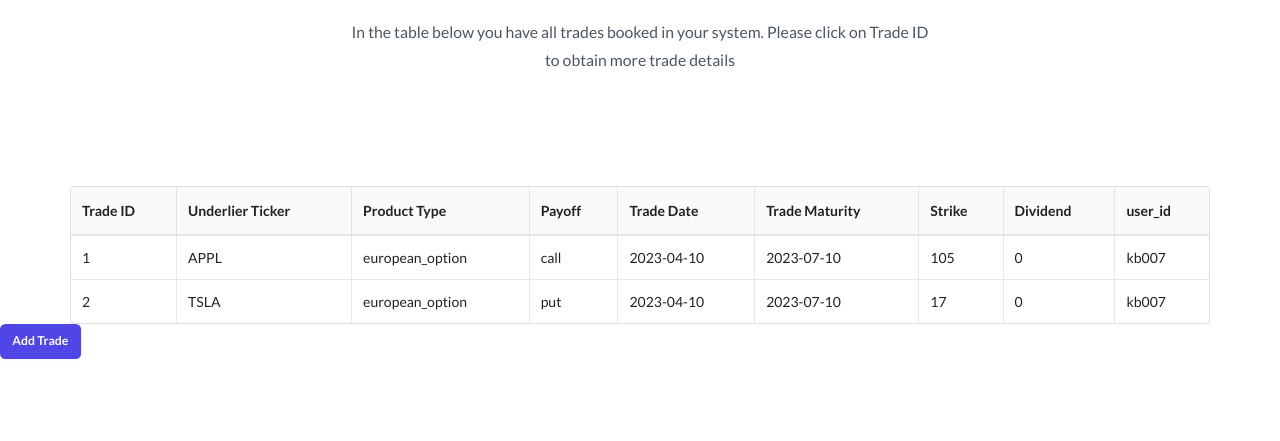
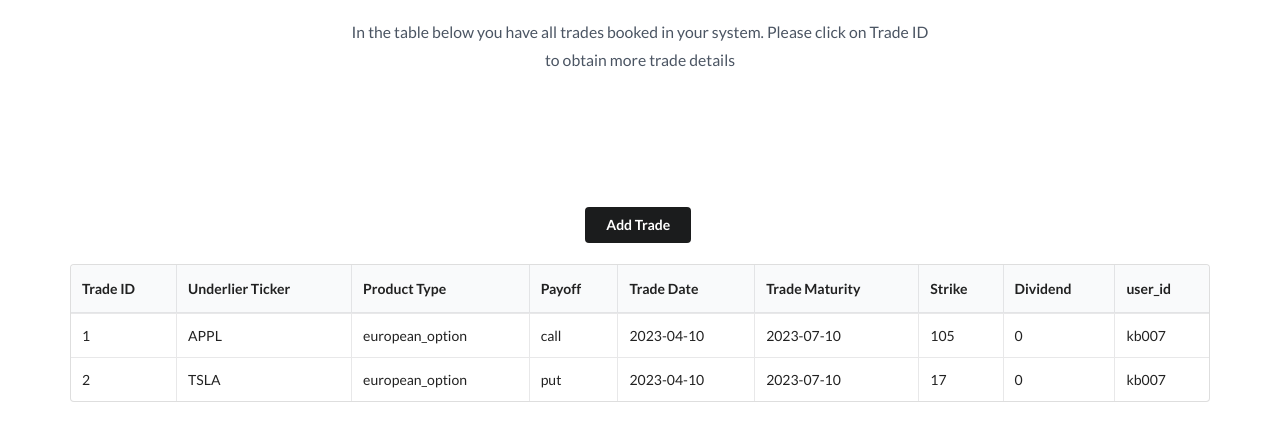
Before and after one commit to krzysiekbienias/numeraire, a Django app: page /home-page/eq-dashboard/trade-book in a window 1280 px wide. Shown: the part 217-658 px from the top of the page. Run offline with Django 5.2, Linux system fonts and the light colour scheme; data comes from the database, SQL or seed files in the repository; both versions use the stored data as it was before the commit; some libraries are stand-ins or nearby versions.

Commit message:
Change BookTradeForm class to inherit from ModelForm. When you inherit from Form you cannot save form into model.

```diff
--- a/wiener/forms.py
+++ b/wiener/forms.py
@@ -1,20 +1,24 @@
 from django import forms
+from .models import TradeBook
+
 
 class MarketForm(forms.Form):
-    valuation_date=forms.CharField(label="Market Date",initial="2023-05-12")
-    risk_free_rate=forms.FloatField(label="Risk Free Rate",initial=0.06)
-    volatility=forms.FloatField(min_value=0,label="Volatility",initial=0.22)
+    valuation_date = forms.CharField(label="Market Date", initial="2023-05-12")
+    risk_free_rate = forms.FloatField(label="Risk Free Rate", initial=0.05)
+    volatility = forms.FloatField(min_value=0, label="Volatility", initial=0.22)
 
-prod_type_selection=(("European Option","European Option"),("Asian Option", "Asian Option"),("Digital Option", "Digital Option"))
 
-payoff_type_selection=(("Call","Call"),("Put","Put"))
-class BookTradeForm(forms.Form):
-    ticker=forms.CharField(label="Ticker",max_length=100)
-    product_type=forms.ChoiceField(choices=prod_type_selection)
-    payoff_type=forms.ChoiceField(choices=payoff_type_selection)
-    trade_date=forms.CharField(label="Trade Date")
-    trade_maturity=forms.CharField(label="Trade Maturity")
-    strike=forms.FloatField(label="Strike")
-    dividend=forms.FloatField(label="Dividend")
-    created_at=forms.CharField(label="Created at")
-    user=forms.CharField(label="User",max_length=100,initial="kb007")
+class BookTradeForm(forms.ModelForm):
+    class Meta:
+        model = TradeBook
+        fields = (
+            'underlier_ticker', 'product_type', 'payoff', 'trade_date', 'trade_maturity', 'strike', 'dividend'
+            , 'user_id')
+
+        PROD_TYPE_SELECTION = (
+            ("European Option", "European Option"), ("Asian Option", "Asian Option"),
+            ("Digital Option", "Digital Option"))
+
+        PAYOFF = (("Call", "Call"), ("Put", "Put"))
+        widgets = {'product_type': forms.Select(choices=PROD_TYPE_SELECTION),
+                   'payoff': forms.Select(choices=PAYOFF)}
--- a/wiener/templates/wiener/trade-book.html
+++ b/wiener/templates/wiener/trade-book.html
@@ -18,7 +18,11 @@ trade-book
       <h2 class="text-4xl font-bold tracking-tight text-gray-900 sm:text-6xl">Trades center</h2>
       <p class="mt-6 text-lg leading-8 text-gray-600">In the table below you have all trades booked in your system. Please click on Trade ID to obtain more trade details</p>
     </div>
-  </div>
+</div>
+
+<div class="flex justify-center p-6">
+<button type="button" id="open-modal-btn" class="ui secondary button">Add Trade</button>
+</div>
 
 
 <div class="px-20" >
@@ -27,12 +31,12 @@ trade-book
     </table>
 </div>
 
-<button type="button" id="open-modal-btn" class="rounded-md bg-indigo-600 px-3.5 py-2.5 text-sm font-semibold text-white shadow-sm hover:bg-indigo-500 focus-visible:outline focus-visible:outline-2 focus-visible:outline-offset-2 focus-visible:outline-indigo-600">Add Trade</button>
 
 
-<div class="relative p-4 w-full max-w-md max-h-full">
+
+<div class="flex justify-center m-3" >
         <!-- Modal content -->
-        <div class="hidden relative bg-white rounded-lg shadow dark:bg-gray-700" id="form-modal-trades">
+        <div class="hidden relative bg-white rounded-lg shadow dark:bg-gray-700" id="modal-content">
             <!-- Modal header -->
             <div class="flex items-center justify-between p-4 md:p-5 border-b rounded-t dark:border-gray-600">
                 <h3 class="text-lg font-semibold text-gray-900 dark:text-white">
@@ -46,34 +50,47 @@ trade-book
                 </button>
             </div>
             <!-- Modal body -->
-            <form class="p-4 md:p-5" method="POST" id="trade-book-form">
+            <form class="p-4 md:p-5" method="POST" id="new-trade-form">
                  {% csrf_token %}
                 <div class="grid gap-4 mb-4 grid-cols-2">
                     <div class="col-span-2">
-                        <label for="{{trade_book_form.ticker.id_for_label}}" class="block mb-2 text-sm font-medium text-gray-900 dark:text-white">Underlier Name</label>
-                        {{trade_book_form.ticker|add_class:"bg-gray-50 border border-gray-300 text-gray-900 text-sm rounded-lg focus:ring-primary-600 focus:border-primary-600 block w-full p-2.5 dark:bg-gray-600 dark:border-gray-500 dark:placeholder-gray-400 dark:text-white dark:focus:ring-primary-500 dark:focus:border-primary-500"}}
+                        <label for="{{new_trade_form.underlier_ticker.id_for_label}}" class="block mb-2 text-sm font-medium text-gray-900 dark:text-white">Underlier Name</label>
+                        {{new_trade_form.underlier_ticker|add_class:"bg-gray-50 border border-gray-300 text-gray-900 text-sm rounded-lg focus:ring-primary-600 focus:border-primary-600 block w-full p-2.5 dark:bg-gray-600 dark:border-gray-500 dark:placeholder-gray-400 dark:text-white dark:focus:ring-primary-500 dark:focus:border-primary-500"}}
                     </div>
                     <div class="col-span-2 sm:col-span-1">
-                        <label for="{{trade_book_form.payoff_type.id_for_label}}" class="block mb-2 text-sm font-medium text-gray-900 dark:text-white">Payoff</label>
-                        {{trade_book_form.payoff_type|add_class:"bg-gray-50 border border-gray-300 text-gray-900 text-sm rounded-lg focus:ring-primary-500 focus:border-primary-500 block w-full p-2.5 dark:bg-gray-600 dark:border-gray-500 dark:placeholder-gray-400 dark:text-white dark:focus:ring-primary-500 dark:focus:border-primary-500"}}
+                        <label for="{{new_trade_form.product_type.id_for_label}}" class=" mb-2 text-sm font-medium text-gray-900 dark:text-white">Product Type</label>
+                        {{new_trade_form.product_type|add_class:"bg-gray-50 border border-gray-300 text-gray-900 text-sm rounded-lg focus:ring-primary-500 focus:border-primary-500 block w-full p-2.5 dark:bg-gray-600 dark:border-gray-500 dark:placeholder-gray-400 dark:text-white dark:focus:ring-primary-500 dark:focus:border-primary-500"}}
                     </div>
                     <div class="col-span-2 sm:col-span-1">
-                        <label for="{{trade_book_form.product_type.id_for_label}}" class=" mb-2 text-sm font-medium text-gray-900 dark:text-white">Product Type</label>
-                        {{trade_book_form.product_type|add_class:"bg-gray-50 border border-gray-300 text-gray-900 text-sm rounded-lg focus:ring-primary-500 focus:border-primary-500 block w-full p-2.5 dark:bg-gray-600 dark:border-gray-500 dark:placeholder-gray-400 dark:text-white dark:focus:ring-primary-500 dark:focus:border-primary-500"}}
+                        <label for="{{new_trade_form.payoff.id_for_label}}" class="block mb-2 text-sm font-medium text-gray-900 dark:text-white">Payoff</label>
+                        {{new_trade_form.payoff|add_class:"bg-gray-50 border border-gray-300 text-gray-900 text-sm rounded-lg focus:ring-primary-500 focus:border-primary-500 block w-full p-2.5 dark:bg-gray-600 dark:border-gray-500 dark:placeholder-gray-400 dark:text-white dark:focus:ring-primary-500 dark:focus:border-primary-500"}}
+                    </div>
+
+                    <div class="col-span-2 sm:col-span-1">
+                        <label for="{{new_trade_form.trade_date.id_for_label}}" class="block mb-2 text-sm font-medium text-gray-900 dark:text-white">Trade Date</label>
+                        {{new_trade_form.trade_date|add_class:"bg-gray-50 border border-gray-300 text-gray-900 text-sm rounded-lg focus:ring-primary-500 focus:border-primary-500 block w-full p-2.5 dark:bg-gray-600 dark:border-gray-500 dark:placeholder-gray-400 dark:text-white dark:focus:ring-primary-500 dark:focus:border-primary-500"}}
+                    </div>
+                    <div class="col-span-2 sm:col-span-1">
+                        <label for="{{new_trade_form.trade_maturity.id_for_label}}" class=" mb-2 text-sm font-medium text-gray-900 dark:text-white">Maturity Date</label>
+                        {{new_trade_form.trade_maturity|add_class:"bg-gray-50 border border-gray-300 text-gray-900 text-sm rounded-lg focus:ring-primary-500 focus:border-primary-500 block w-full p-2.5 dark:bg-gray-600 dark:border-gray-500 dark:placeholder-gray-400 dark:text-white dark:focus:ring-primary-500 dark:focus:border-primary-500"}}
                     </div>
                     <div class="col-span-2">
-                        <label for="{{trade_book_form.strike.id_for_label}}" class="block mb-2 text-sm font-medium text-gray-900 dark:text-white">Strike</label>
-                        {{trade_book_form.strike|add_class:"bg-gray-50 border border-gray-300 text-gray-900 text-sm rounded-lg focus:ring-primary-600 focus:border-primary-600 block w-full p-2.5 dark:bg-gray-600 dark:border-gray-500 dark:placeholder-gray-400 dark:text-white dark:focus:ring-primary-500 dark:focus:border-primary-500"}}
+                        <label for="{{new_trade_form.strike.id_for_label}}" class="block mb-2 text-sm font-medium text-gray-900 dark:text-white">Strike</label>
+                        {{new_trade_form.strike|add_class:"bg-gray-50 border border-gray-300 text-gray-900 text-sm rounded-lg focus:ring-primary-600 focus:border-primary-600 block w-full p-2.5 dark:bg-gray-600 dark:border-gray-500 dark:placeholder-gray-400 dark:text-white dark:focus:ring-primary-500 dark:focus:border-primary-500"}}
                     </div>
                     <div class="col-span-2">
-                        <label for="{{trade_book_form.dividend.id_for_label}}" class="block mb-2 text-sm font-medium text-gray-900 dark:text-white">Dividend</label>
-                        {{trade_book_form.ticker|add_class:"bg-gray-50 border border-gray-300 text-gray-900 text-sm rounded-lg focus:ring-primary-600 focus:border-primary-600 block w-full p-2.5 dark:bg-gray-600 dark:border-gray-500 dark:placeholder-gray-400 dark:text-white dark:focus:ring-primary-500 dark:focus:border-primary-500"}}
+                        <label for="{{new_trade_form.dividend.id_for_label}}" class="block mb-2 text-sm font-medium text-gray-900 dark:text-white">Dividend</label>
+                        {{new_trade_form.dividend|add_class:"bg-gray-50 border border-gray-300 text-gray-900 text-sm rounded-lg focus:ring-primary-600 focus:border-primary-600 block w-full p-2.5 dark:bg-gray-600 dark:border-gray-500 dark:placeholder-gray-400 dark:text-white dark:focus:ring-primary-500 dark:focus:border-primary-500"}}
+                    </div>
+                    <div class="col-span-2">
+                        <label for="{{new_trade_form.user_id.id_for_label}}" class="block mb-2 text-sm font-medium text-gray-900 dark:text-white">User Id</label>
+                        {{new_trade_form.user_id|add_class:"bg-gray-50 border border-gray-300 text-gray-900 text-sm rounded-lg focus:ring-primary-600 focus:border-primary-600 block w-full p-2.5 dark:bg-gray-600 dark:border-gray-500 dark:placeholder-gray-400 dark:text-white dark:focus:ring-primary-500 dark:focus:border-primary-500"}}
                     </div>
 
                 </div>
-                <button type="submit" class="text-white inline-flex items-center bg-blue-700 hover:bg-blue-800 focus:ring-4 focus:outline-none focus:ring-blue-300 font-medium rounded-lg text-sm px-5 py-2.5 text-center dark:bg-blue-600 dark:hover:bg-blue-700 dark:focus:ring-blue-800">
+                <button type="submit" id="add-trade-btn" class="text-white inline-flex items-center bg-blue-700 hover:bg-blue-800 focus:ring-4 focus:outline-none focus:ring-blue-300 font-medium rounded-lg text-sm px-5 py-2.5 text-center dark:bg-blue-600 dark:hover:bg-blue-700 dark:focus:ring-blue-800">
                     <svg class="me-1 -ms-1 w-5 h-5" fill="currentColor" viewBox="0 0 20 20" xmlns="http://www.w3.org/2000/svg"><path fill-rule="evenodd" d="M10 5a1 1 0 011 1v3h3a1 1 0 110 2h-3v3a1 1 0 11-2 0v-3H6a1 1 0 110-2h3V6a1 1 0 011-1z" clip-rule="evenodd"></path></svg>
-                    Add new product
+                    Add new trade
                 </button>
             </form>
         </div>
--- a/wiener/urls.py
+++ b/wiener/urls.py
@@ -1,17 +1,17 @@
-
 from django.urls import path
 from . import views
 
-app_name='wiener'
+app_name = 'wiener'
 
-urlpatterns=[path("", views.landing_page, name="landing-page"),
-             path("fundamentals", views.fundamentals, name="fundamentals"),
-             path("home-page", views.home_page, name="home-page"),
-             path("home-page/eq-dashboard",views.equities,name="eq-dashboard"),
-             path("test",views.test,name="test"),
-             path("home-page/eq-dashboard/trade-book",views.trade_book,name="trade-book"),
-             path("home-page/eq-dashboard/trade-book/<int:trade_id>",views.single_trade,name="single-trade"),
+urlpatterns = [path("", views.landing_page, name="landing-page"),
+               path("fundamentals", views.fundamentals, name="fundamentals"),
+               path("home-page", views.home_page, name="home-page"),
+               path("home-page/eq-dashboard", views.equities, name="eq-dashboard"),
+               path("test", views.test, name="test"),
+               path("home-page/eq-dashboard/trade-book", views.trade_book, name="trade-book"),
+               # path("home-page/eq-dashboard/trade-book", views.add_new_trade, name="trade-book"),
+               path("home-page/eq-dashboard/trade-book/<int:trade_id>", views.single_trade, name="single-trade"),
 
-            #  path("home-page/fx-dashboard",views.fx,name="fx-dashboard"),
-            #  path("home-page/ir-dashboard",views.ir,name="ir-dashboard")
-             ]
+               #  path("home-page/fx-dashboard",views.fx,name="fx-dashboard"),
+               #  path("home-page/ir-dashboard",views.ir,name="ir-dashboard")
+               ]
--- a/wiener/views.py
+++ b/wiener/views.py
@@ -28,8 +28,10 @@ def equities(request):
 
 
 def trade_book(request):
+    new_trade_model_form = BookTradeForm(request.POST or None,initial={'dividend':0})
     if request.headers.get('x-requested-with') == 'XMLHttpRequest':  # check if request is ajax
         all_trades_qs = TradeBook.objects.all()
+
         data = []
         for obj in all_trades_qs:
             item = {'pk': obj.pk,
@@ -45,10 +47,22 @@ def trade_book(request):
 
                     }
             data.append(item)
+        if request.method == 'POST':
+            if new_trade_model_form.is_valid():
+                instance=new_trade_model_form.save(commit=False)
+                instance.save()
+        return JsonResponse({'trades': data})
+    return render(request, "wiener/trade-book.html",{"new_trade_form": new_trade_model_form})
 
-        return JsonResponse({'trades': data})
-    trade_book_form = BookTradeForm(request.POST or None)
-    return render(request, "wiener/trade-book.html", {'trade_book_form': trade_book_form})
+
+# def add_new_trade(request):
+#     new_trade_form = BookTradeForm(request.POST or None)
+#     if request.method == 'POST':
+#
+#         if new_trade_form.is_valid():
+#             instance = new_trade_form.save()
+#             instance.save()
+#     return render(request, "wiener/trade-book.html", {"new_trade_form": new_trade_form})
 
 
 def single_trade(request, trade_id: int):
```
Also changed, not shown: wiener/static/wiener/trade_book.js (+49 -5 lines), db.sqlite3.
